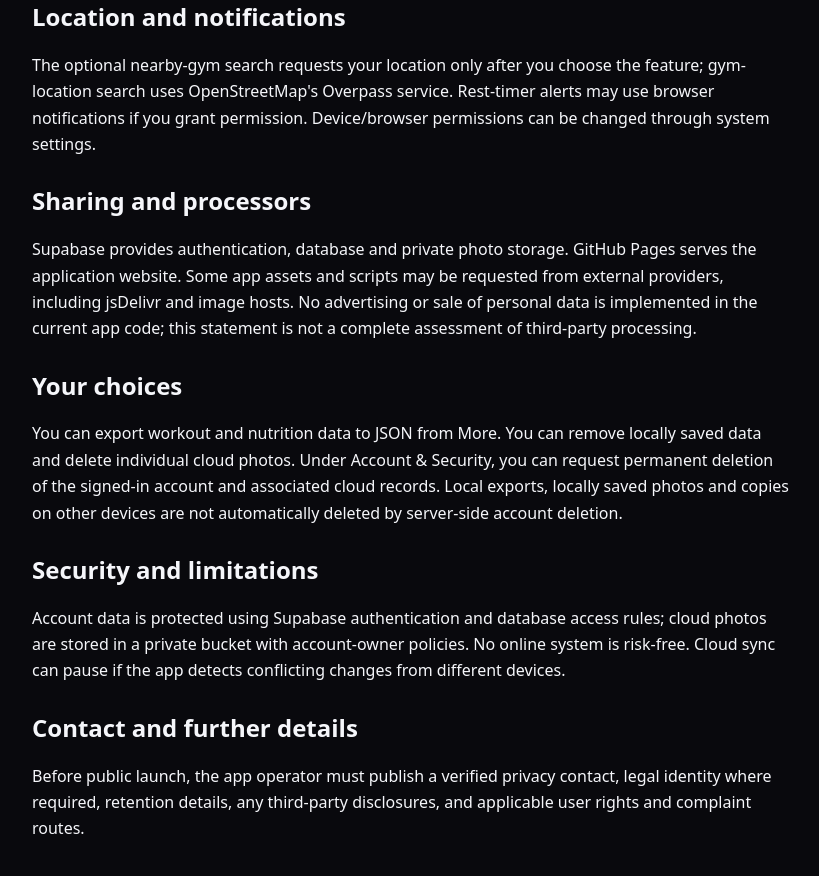
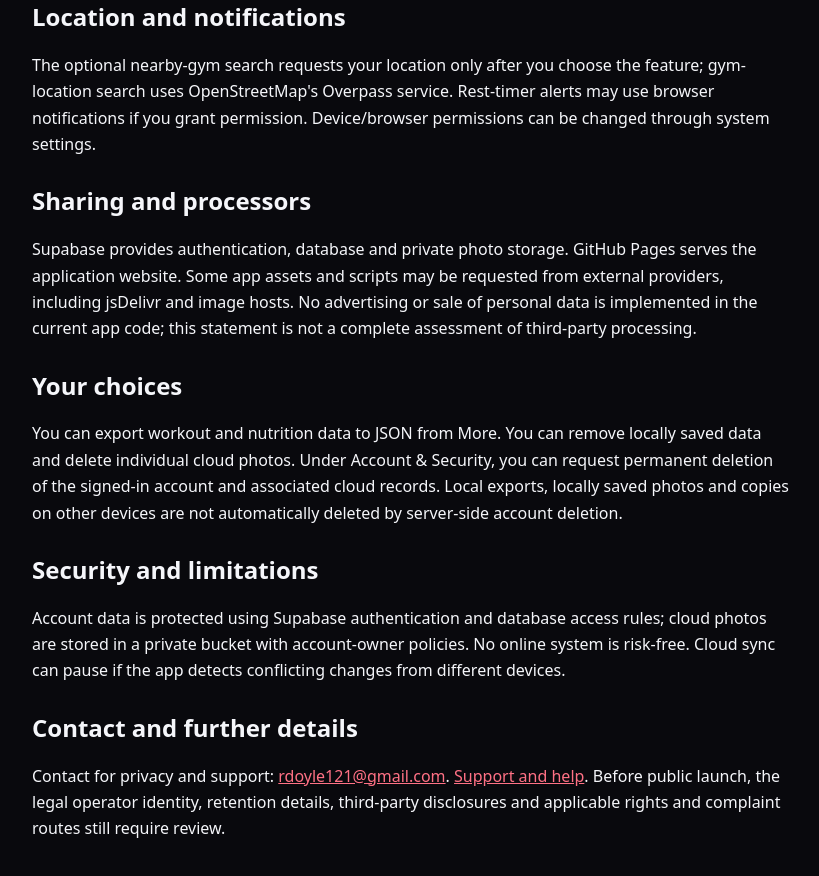
Before and after one commit to rdoyle121/my-gym-tracker, a plain HTML site: page cloud-privacy.html in a window 1280 px wide. Shown: the part 711-1587 px from the top of the page, without its empty margins (228-1047 px from the left). Drawn offline with Linux system fonts and the light colour scheme.

Commit message:
Publish approved support contact in cloud-privacy.html

```diff
--- a/cloud-privacy.html
+++ b/cloud-privacy.html
@@ -5,4 +5,4 @@
 <section><h2>Sharing and processors</h2><p>Supabase provides authentication, database and private photo storage. GitHub Pages serves the application website. Some app assets and scripts may be requested from external providers, including jsDelivr and image hosts. No advertising or sale of personal data is implemented in the current app code; this statement is not a complete assessment of third-party processing.</p></section>
 <section><h2>Your choices</h2><p>You can export workout and nutrition data to JSON from More. You can remove locally saved data and delete individual cloud photos. Under Account &amp; Security, you can request permanent deletion of the signed-in account and associated cloud records. Local exports, locally saved photos and copies on other devices are not automatically deleted by server-side account deletion.</p></section>
 <section><h2>Security and limitations</h2><p>Account data is protected using Supabase authentication and database access rules; cloud photos are stored in a private bucket with account-owner policies. No online system is risk-free. Cloud sync can pause if the app detects conflicting changes from different devices.</p></section>
-<section><h2>Contact and further details</h2><p>Before public launch, the app operator must publish a verified privacy contact, legal identity where required, retention details, any third-party disclosures, and applicable user rights and complaint routes.</p></section></main></body></html>
+<section><h2>Contact and further details</h2><p>Contact for privacy and support: <a href="mailto:rdoyle121@gmail.com">rdoyle121@gmail.com</a>. <a href="./cloud-support.html">Support and help</a>. Before public launch, the legal operator identity, retention details, third-party disclosures and applicable rights and complaint routes still require review.</p></section></main></body></html>
```
